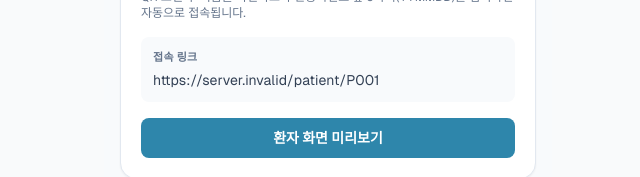
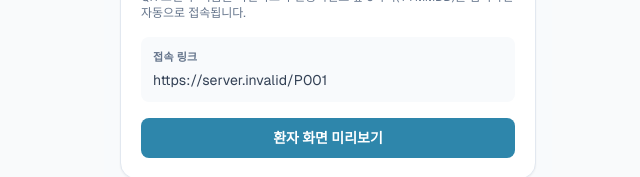
Before and after one commit to woontakyuh/patient-dashboard, a Next.js app: page /qr/P001 in a window 1280 px wide. Shown: the part 551-728 px from the top of the page, without its empty margins (312-952 px from the left). Built offline with nearby package versions, Linux system fonts and the light colour scheme; no server answers.

Commit message:
feat: support short patient URL route at root path

```diff
--- /dev/null
+++ b/src/app/[id]/layout.tsx
@@ -0,0 +1,12 @@
+import type { ReactNode } from "react";
+import PatientAccessGate from "@/components/auth/PatientAccessGate";
+
+export default function ShortPatientLayout({
+  children,
+  params,
+}: {
+  children: ReactNode;
+  params: { id: string };
+}) {
+  return <PatientAccessGate patientId={params.id}>{children}</PatientAccessGate>;
+}
--- /dev/null
+++ b/src/app/[id]/page.tsx
@@ -0,0 +1,14 @@
+import PageClient from "@/app/patient/[id]/PageClient";
+import { getAllPatientIds } from "@/data/mock-patient";
+
+export function generateStaticParams() {
+  return getAllPatientIds().map((id) => ({ id }));
+}
+
+export default function ShortPatientPage({
+  params,
+}: {
+  params: { id: string };
+}) {
+  return <PageClient id={params.id} />;
+}
--- a/src/app/page.tsx
+++ b/src/app/page.tsx
@@ -6,7 +6,7 @@ import { useRouter } from "next/navigation";
 export default function Home() {
   const router = useRouter();
   useEffect(() => {
-    router.replace("/patient/P004");
+    router.replace("/P004");
   }, [router]);
   return null;
 }
--- a/src/app/qr/[id]/page.tsx
+++ b/src/app/qr/[id]/page.tsx
@@ -9,7 +9,7 @@ function getBaseUrl(): string {
   if (process.env.NODE_ENV === "development") {
     return "http://localhost:3001";
   }
-  return "https://takmd.com";
+  return "https://patient.takmd.com";
 }
 
 export function generateStaticParams() {
@@ -26,7 +26,7 @@ export default function PatientQrPage({
     notFound();
   }
 
-  const patientUrl = `${getBaseUrl()}/patient/${patient.id}`;
+  const patientUrl = `${getBaseUrl()}/${patient.id}`;
   const qrUrl = `https://quickchart.io/qr?size=360&margin=2&text=${encodeURIComponent(
     patientUrl,
   )}`;
@@ -54,7 +54,7 @@ export default function PatientQrPage({
 
         <div className="mt-4 flex gap-2">
           <Link
-            href={`/patient/${patient.id}`}
+            href={`/${patient.id}`}
             className="flex-1 rounded-lg bg-teal-500 py-2.5 text-center text-sm font-semibold text-white transition-colors hover:bg-teal-600"
           >
             환자 화면 미리보기
```
